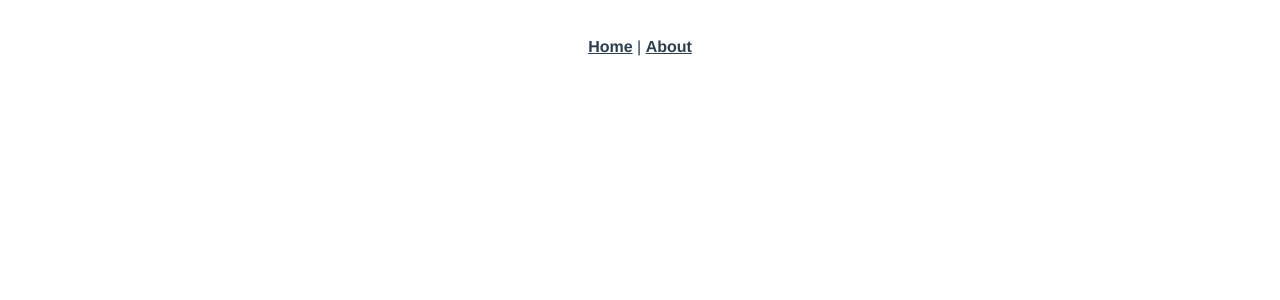
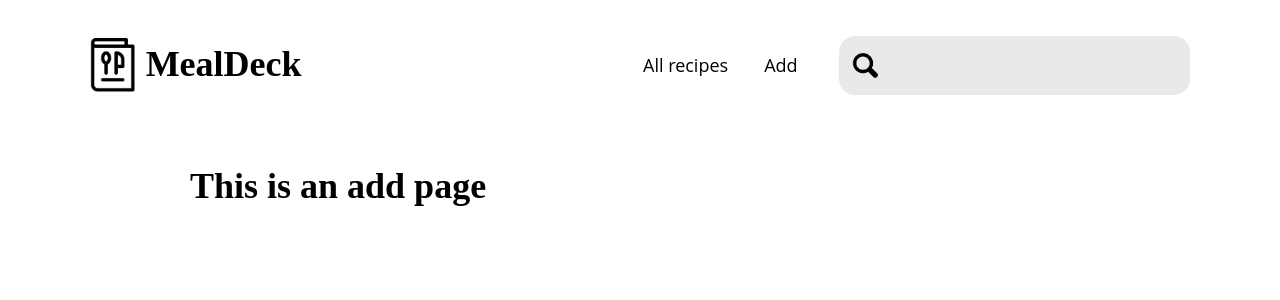
Before and after one commit to edlsto/recipe-creator, a Vue app: page /add in a window 1280 px wide. Shown: the top 300 px of the page. Built offline with nearby package versions, Linux system fonts and the light colour scheme.

Commit message:
Initial commit

```diff
--- a/src/App.vue
+++ b/src/App.vue
@@ -1,32 +1,113 @@
 <template>
   <div id="app">
-    <div id="nav">
-      <router-link to="/">Home</router-link> |
-      <router-link to="/about">About</router-link>
-    </div>
-    <router-view/>
+    <Nav />
+    <main>
+      <router-view :recipes="recipes" />
+    </main>
   </div>
 </template>
 
+<script>
+import Nav from "./components/Nav.vue";
+export default {
+  components: {
+    Nav,
+  },
+  data() {
+    return {
+      recipes: [
+        {
+          id: 1,
+          title: "Tacos",
+          ingredients: [
+            "4 taco shell",
+            "1 chicken breast",
+            "1 cup salsa",
+            "1 head lettuce",
+          ],
+          steps: [
+            "Grill the chicken",
+            "Heat up the shell",
+            "Assemble the taco",
+          ],
+          prepTime: 15,
+          cookTime: 15,
+          serves: 4,
+        },
+        {
+          id: 2,
+          title: "Butternut Squash Soup",
+          ingredients: [
+            "4 taco shell",
+            "1 chicken breast",
+            "1 cup salsa",
+            "1 head lettuce",
+          ],
+          steps: [
+            "Grill the chicken",
+            "Heat up the shell",
+            "Assemble the taco",
+          ],
+          prepTime: 15,
+          cookTime: 15,
+          serves: 4,
+        },
+        {
+          id: 3,
+          title: "Avocado Toast",
+          ingredients: [
+            "4 taco shell",
+            "1 chicken breast",
+            "1 cup salsa",
+            "1 head lettuce",
+          ],
+          steps: [
+            "Grill the chicken",
+            "Heat up the shell",
+            "Assemble the taco",
+          ],
+          prepTime: 15,
+          cookTime: 15,
+          serves: 4,
+        },
+      ],
+    };
+  },
+};
+</script>
+
 <style>
-#app {
-  font-family: Avenir, Helvetica, Arial, sans-serif;
-  -webkit-font-smoothing: antialiased;
-  -moz-osx-font-smoothing: grayscale;
-  text-align: center;
-  color: #2c3e50;
+* {
+  box-sizing: border-box;
+  margin: 0;
 }
 
-#nav {
-  padding: 30px;
+html,
+body {
+  margin: 0;
+  padding: 0;
+  /* color: #555; */
+  font-family: "Open Sans", sans-serif;
+  font-size: 18px;
+  line-height: 1.4;
 }
 
-#nav a {
-  font-weight: bold;
-  color: #2c3e50;
+main {
+  margin: 2rem auto 4rem;
+  max-width: 90vw;
+  width: 900px;
 }
 
-#nav a.router-link-exact-active {
-  color: #42b983;
+h1,
+h2,
+h3,
+h4,
+h5,
+h6 {
+  line-height: 1.1;
+}
+
+h1 {
+  font-family: "Domine", serif;
 }
 </style>
--- /dev/null
+++ b/src/components/Card.vue
@@ -0,0 +1,23 @@
+<template>
+  <div class="card">
+    <router-link :to="{ name: 'recipe', params: { id: id } }">
+      {{ title }}
+    </router-link>
+  </div></template
+>
+
+<script>
+export default {
+  name: "Card",
+  props: ["id", "title", "ingredients"],
+};
+</script>
+
+<style>
+.card {
+  border: 1px solid black;
+  margin: 1em;
+  padding: 2em;
+  border-radius: 1em;
+}
+</style>
--- /dev/null
+++ b/src/components/CardsContainer.vue
@@ -0,0 +1,31 @@
+<template>
+  <div class="cards-container" v-if="recipes.length > 0">
+    <Card
+      v-for="recipe in recipes"
+      v-bind:key="recipe.id"
+      v-bind:title="recipe.title"
+      v-bind:ingredients="recipe.ingredients"
+      v-bind:id="recipe.id"
+    /></div
+></template>
+
+<script>
+import Card from "./Card";
+export default {
+  components: {
+    Card,
+  },
+  name: "CardsContainer",
+  props: ["recipes"],
+};
+</script>
+
+<style>
+.cards-container {
+  display: grid;
+  grid-template-columns: repeat(auto-fill, minmax(220px, 1fr));
+  margin-top: 2em;
+  text-align: center;
+  width: 95%;
+}
+</style>
--- /dev/null
+++ b/src/components/Nav.vue
@@ -0,0 +1,69 @@
+<template>
+  <div class="nav">
+    <div class="logo-text-container">
+      <img class="logo" src="../assets/logo.png" />
+      <h1 class="title">
+        MealDeck
+      </h1>
+    </div>
+
+    <div class="nav-links">
+      <router-link to="/">All recipes</router-link>
+
+      <router-link to="/add">Add</router-link>
+
+      <input type="text" class="search" />
+    </div>
+  </div>
+</template>
+
+<script>
+export default { name: "Nav" };
+</script>
+
+<style>
+.nav {
+  display: flex;
+  flex-wrap: wrap;
+  justify-content: space-between;
+  align-items: center;
+  padding: 2em 5em;
+}
+.logo-text-container {
+  display: flex;
+  align-items: center;
+  height: 100%;
+}
+.logo {
+  height: 3em;
+}
+.title {
+  padding-left: 0.3em;
+}
+
+a {
+  text-decoration: none;
+  color: black;
+  margin: 0 1em;
+}
+
+.nav-links {
+  display: flex;
+  align-items: center;
+  flex-wrap: wrap;
+}
+
+.search {
+  height: 50%;
+  width: 15em;
+  margin-left: 1em;
+  border: none;
+  height: 2.5em;
+  border-radius: 0.7em;
+  background: 4% / 8% no-repeat url("../assets/search.png");
+  background-color: rgb(233, 233, 233);
+  padding-left: 2.3em;
+  font-size: 1.3em;
+  outline: none;
+}
+</style>
--- a/src/router/index.js
+++ b/src/router/index.js
@@ -1,29 +1,31 @@
-import Vue from 'vue'
-import VueRouter from 'vue-router'
-import Home from '../views/Home.vue'
+import Vue from "vue";
+import VueRouter from "vue-router";
+import Home from "../views/Home.vue";
+import Recipe from "../views/Recipe.vue";
 
-Vue.use(VueRouter)
+Vue.use(VueRouter);
 
-  const routes = [
+const routes = [
   {
-    path: '/',
-    name: 'Home',
-    component: Home
+    path: "/",
+    name: "Home",
+    component: Home,
   },
   {
-    path: '/about',
-    name: 'About',
+    path: "/add",
+    name: "Add",
     // route level code-splitting
     // this generates a separate chunk (about.[hash].js) for this route
     // which is lazy-loaded when the route is visited.
-    component: () => import(/* webpackChunkName: "about" */ '../views/About.vue')
-  }
-]
+    component: () => import(/* webpackChunkName: "about" */ "../views/Add.vue"),
+  },
+  { path: "/recipe/:id", name: "recipe", component: Recipe },
+];
 
 const router = new VueRouter({
-  mode: 'history',
+  mode: "history",
   base: process.env.BASE_URL,
-  routes
-})
+  routes,
+});
 
-export default router
+export default router;
--- /dev/null
+++ b/src/views/Add.vue
@@ -0,0 +1,5 @@
+<template>
+  <div class="about">
+    <h1>This is an add page</h1>
+  </div>
+</template>
--- a/src/views/Home.vue
+++ b/src/views/Home.vue
@@ -1,18 +1,20 @@
 <template>
-  <div class="home">
-    <img alt="Vue logo" src="../assets/logo.png">
-    <HelloWorld msg="Welcome to Your Vue.js App"/>
+  <div id="home">
+    <main>
+      <CardsContainer :recipes="recipes" />
+    </main>
   </div>
 </template>
 
 <script>
-// @ is an alias to /src
-import HelloWorld from '@/components/HelloWorld.vue'
+import CardsContainer from "../components/CardsContainer";
+export default {
+  components: {
+    CardsContainer,
+  },
+  name: "Home",
+  props: ["recipes"],
+};
+</script>
 
-export default {
-  name: 'Home',
-  components: {
-    HelloWorld
-  }
-}
-</script>
+<style></style>
--- /dev/null
+++ b/src/views/Recipe.vue
@@ -0,0 +1,5 @@
+<template>
+  <div class="about">
+    <h1>This is recipe {{ $route.params.id }}</h1>
+  </div>
+</template>
```
Also changed, not shown: src/assets/logo.png, src/assets/search.png (added).
